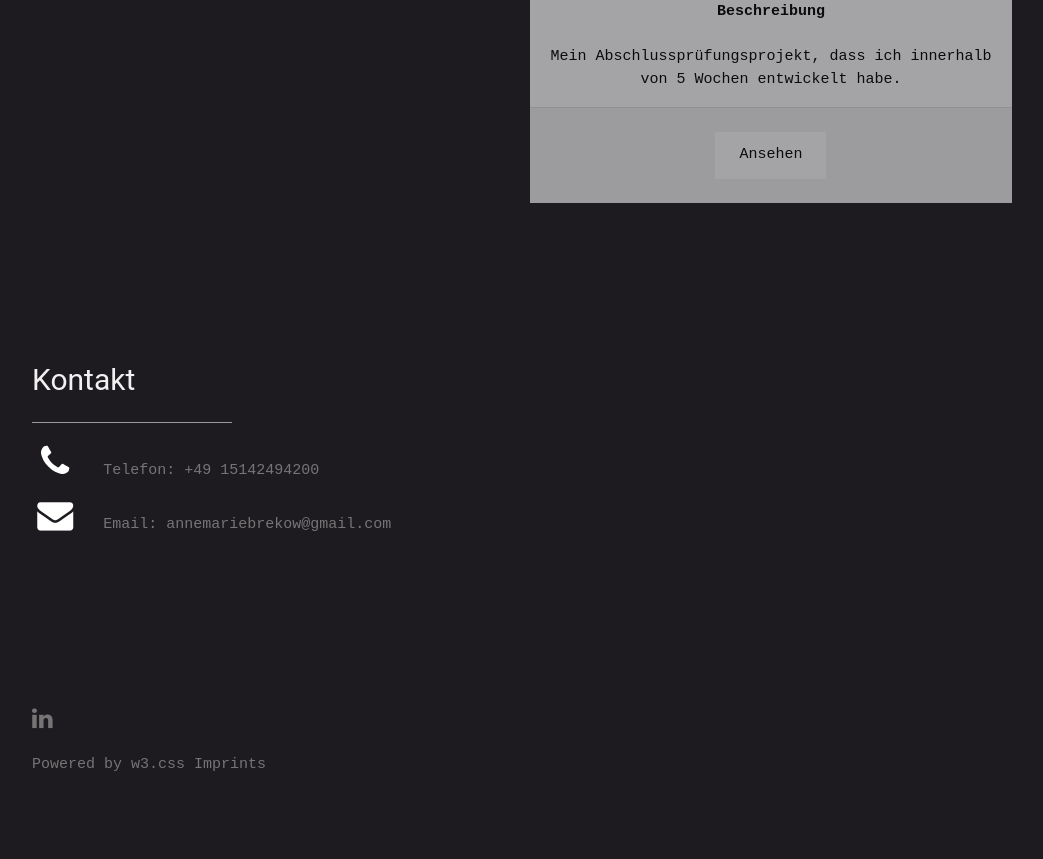
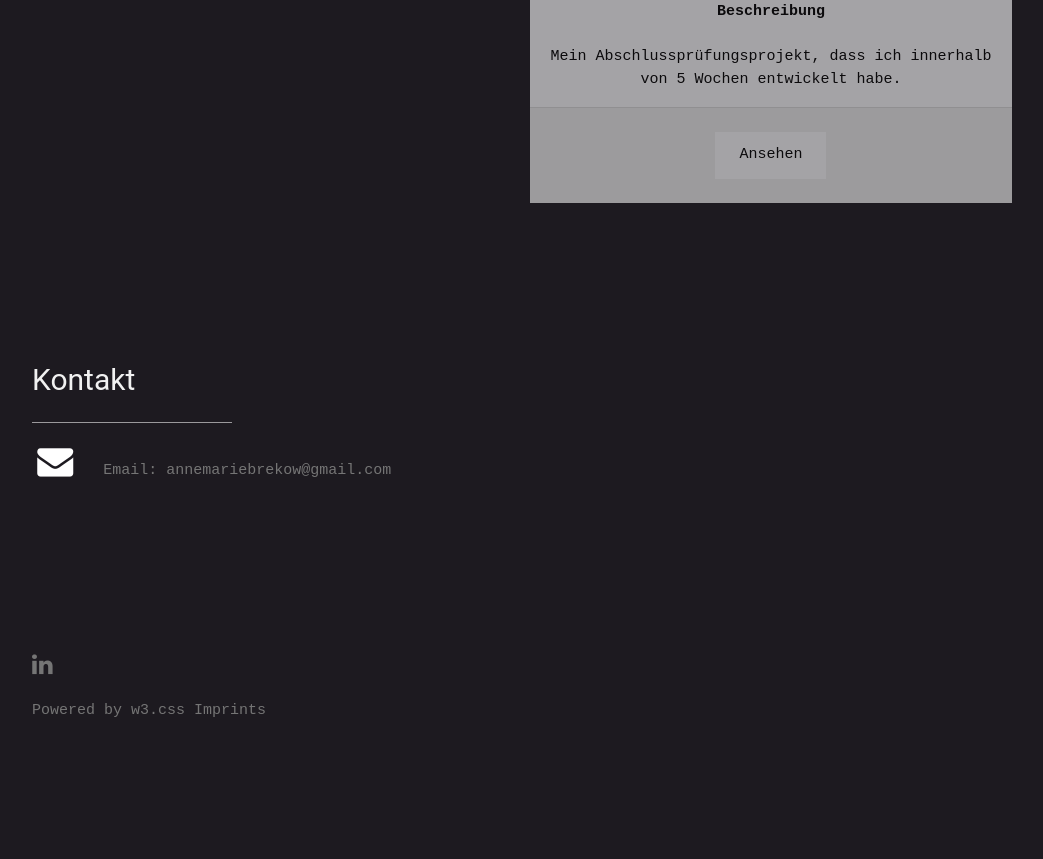
Before and after one commit to BlackButterfly666/BlackButterfly666.github.io, a plain HTML site: page index.html in a window 1280 px wide. Shown: the part 4227-5086 px from the top of the page, without its empty margins (178-1221 px from the left). Drawn offline with Linux system fonts and the light colour scheme.

Commit message:
Update index.html

```diff
--- a/index.html
+++ b/index.html
@@ -314,7 +314,7 @@
                 <hr style="width:200px" class="w3-opacity">
                 <div class="w3-section">
                     <!-- <p><i class="fa fa-map-marker fa-fw w3-text-white w3-xxlarge w3-margin-right"></i> Brandenburg, Brandenburg, Deutschland</p> -->
-                    <p><i class="fa fa-phone fa-fw w3-text-white w3-xxlarge w3-margin-right"></i> Telefon: +49 15142494200</p>
+                    <!-- <p><i class="fa fa-phone fa-fw w3-text-white w3-xxlarge w3-margin-right"></i> Telefon: +49 15142494200</p> -->
                     <p><i class="fa fa-envelope fa-fw w3-text-white w3-xxlarge w3-margin-right"> </i> Email: annemariebrekow@gmail.com</p>
                 </div><br>
 
```
